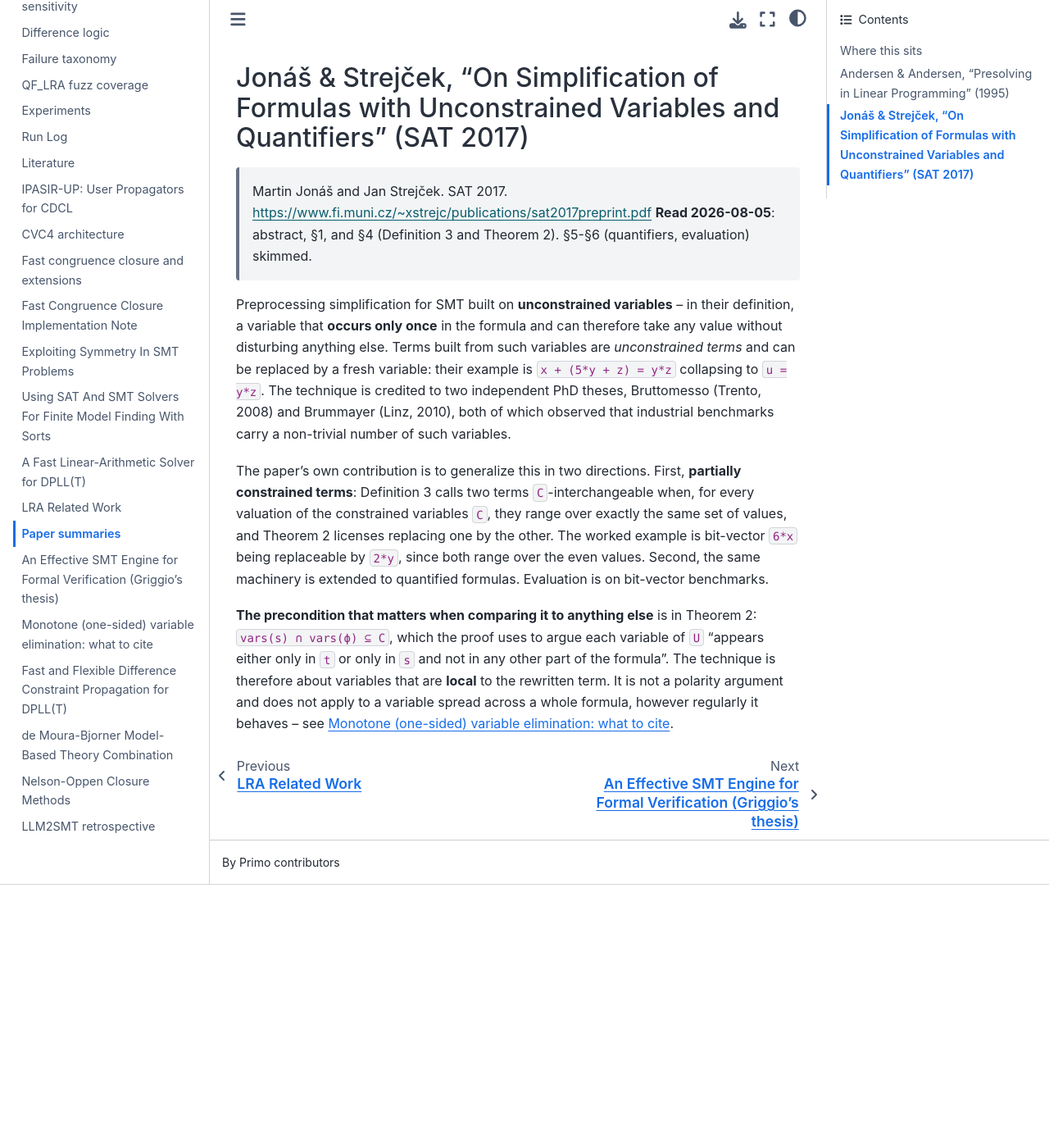
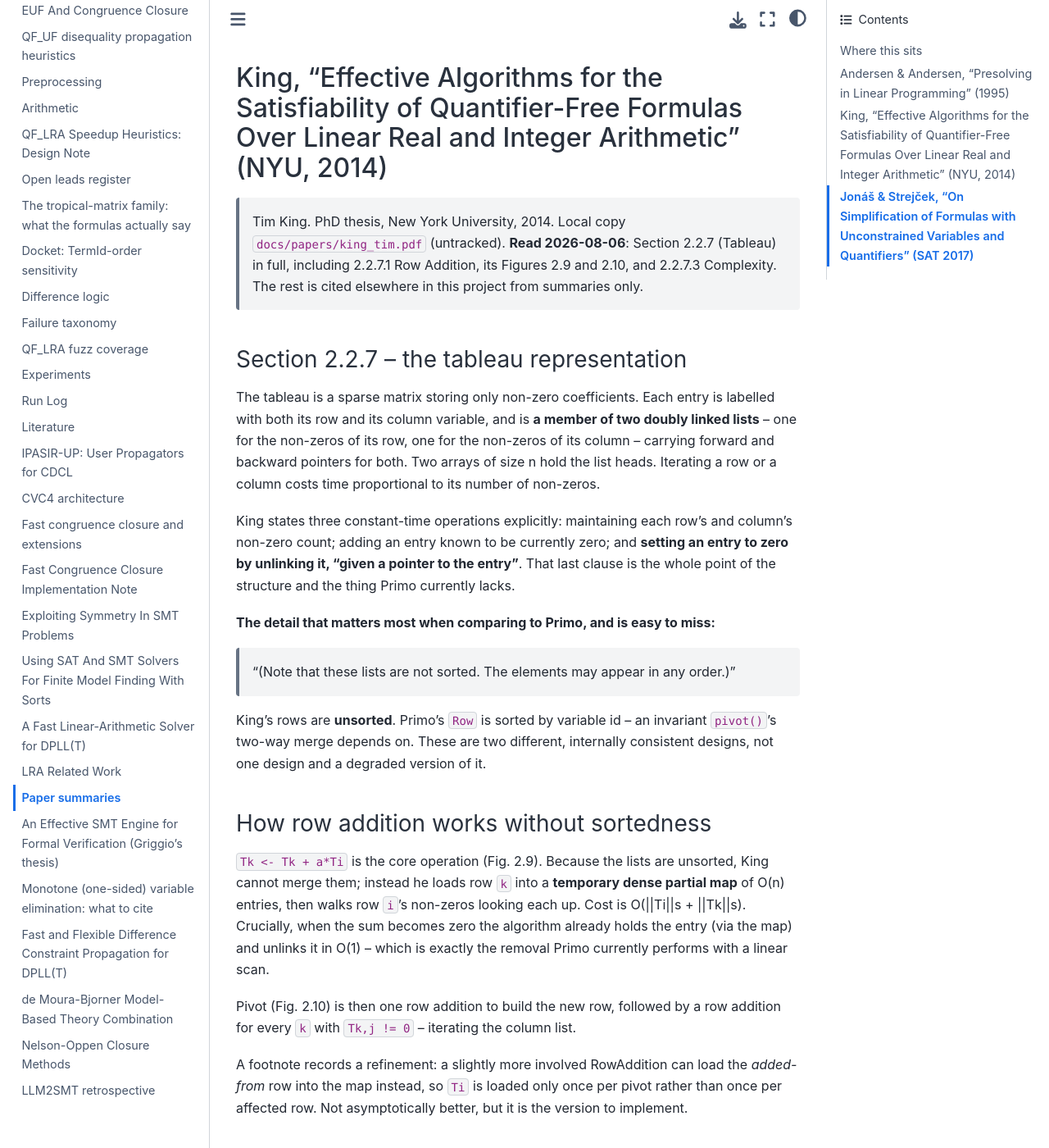
Before and after one commit to primo-solver/primo, a Jupyter Book: the page built from docs/papers/summaries.md, in a window 1280 px wide and 1400 px high, scrolled down 2129 px. Shown: the whole window at 82% size. Built offline with Jupyter Book 1.0.4 settings and Sphinx 7.4.7 and the Sphinx Book theme 1.1.4, drawn with Linux system fonts in a browser that asks for light colours; before the commit the page ends 3208 px from its top, so only the background shows below that; some of the changed text lies outside the part shown.

Commit message:
Read King 2.2.7: it confirms the direction and exposes a design fork
The thesis is now available locally, so the design note no longer rests on a
one-line secondary summary. Section 2.2.7 read in full, including Row Addition
(Figs 2.9, 2.10) and the complexity argument.

Confirmed: each non-zero is a member of two doubly linked lists, row and
column, with forward and backward pointers for both, and setting an entry to
zero is an O(1) unlink "given a pointer to the entry". That is exactly the
capability Primo lacks and the reason its removal is a linear scan.

The fork the summary had hidden, and it matters: King's lists are explicitly
NOT sorted -- "the elements may appear in any order". Primo's rows are sorted
by variable id, which is the invariant pivot()'s two-way merge depends on and
which item H8 was built around. Because his lists are unsorted King cannot
merge; row addition instead loads one row into a temporary dense map of O(n)
entries and walks the other against it. Both designs reach
O(||Ti|| + ||Tk||); they pay differently.

So adopting King's form wholesale means giving up sortedness, the two-way
merge, contiguity and H8, and taking on an O(n) scratch map, in exchange for
O(1) removal -- a much larger and less obviously good trade than "add
cross-links". The array variant recorded in lead 3b keeps Primo's side of the
fork and still buys most of the removal win; it is explicitly labelled a
variant and not attributed to King.

Also records what 2.2.7 does not offer: nothing on fill-in, so the
densification measured in qf-lra-heuristics section 6 is not answered here.

Co-Authored-By: Claude Opus 5 <noreply@anthropic.com>

```diff
--- a/docs/papers/summaries.md
+++ b/docs/papers/summaries.md
@@ -72,6 +72,83 @@ elimination was this paper's "dominated column" was **wrong**; see
 legitimately supplies is the presolve/postsolve vocabulary and the observation
 that reduction order matters when reductions are interdependent.
 
+(king-thesis)=
+## King, "Effective Algorithms for the Satisfiability of Quantifier-Free Formulas Over Linear Real and Integer Arithmetic" (NYU, 2014)
+
+> Tim King. PhD thesis, New York University, 2014. Local copy
+> `docs/papers/king_tim.pdf` (untracked).
+> **Read 2026-08-06**: Section 2.2.7 (Tableau) in full, including 2.2.7.1 Row
+> Addition, its Figures 2.9 and 2.10, and 2.2.7.3 Complexity. The rest is
+> cited elsewhere in this project from summaries only.
+
+### Section 2.2.7 -- the tableau representation
+
+The tableau is a sparse matrix storing only non-zero coefficients. Each entry
+is labelled with both its row and its column variable, and is **a member of
+two doubly linked lists** -- one for the non-zeros of its row, one for the
+non-zeros of its column -- carrying forward and backward pointers for both.
+Two arrays of size n hold the list heads. Iterating a row or a column costs
+time proportional to its number of non-zeros.
+
+King states three constant-time operations explicitly: maintaining each row's
+and column's non-zero count; adding an entry known to be currently zero; and
+**setting an entry to zero by unlinking it, "given a pointer to the entry"**.
+That last clause is the whole point of the structure and the thing Primo
+currently lacks.
+
+**The detail that matters most when comparing to Primo, and is easy to miss:**
+
+> "(Note that these lists are not sorted. The elements may appear in any
+> order.)"
+
+King's rows are **unsorted**. Primo's `Row` is sorted by variable id -- an
+invariant `pivot()`'s two-way merge depends on. These are two different,
+internally consistent designs, not one design and a degraded version of it.
+
+### How row addition works without sortedness
+
+`Tk <- Tk + a*Ti` is the core operation (Fig. 2.9). Because the lists are
+unsorted, King cannot merge them; instead he loads row `k` into a **temporary
+dense partial map** of O(n) entries, then walks row `i`'s non-zeros looking
+each up. Cost is O(||Ti||s + ||Tk||s). Crucially, when the sum becomes zero
+the algorithm already holds the entry (via the map) and unlinks it in O(1) --
+which is exactly the removal Primo currently performs with a linear scan.
+
+Pivot (Fig. 2.10) is then one row addition to build the new row, followed by a
+row addition for every `k` with `Tk,j != 0` -- iterating the column list.
+
+A footnote records a refinement: a slightly more involved RowAddition can load
+the *added-from* row into the map instead, so `Ti` is loaded only once per
+pivot rather than once per affected row. Not asymptotically better, but it is
+the version to implement.
+
+### The design fork this exposes
+
+| | King | Primo today |
+|---|---|---|
+| row storage | unsorted doubly linked list | sorted contiguous `vector<pair>` |
+| row addition | dense scratch map | two-way merge (item H8) |
+| entry removal | **O(1) unlink, pointer in hand** | **linear scan of the column list** |
+| column size | maintained O(1) | `occurs_in_[var].size()` |
+
+Both reach O(||Ti|| + ||Tk||) row addition. King pays an O(n) scratch map and
+loses contiguity; Primo pays sortedness maintenance and gets cache-friendly
+merges -- and then pays for removal, because without cross-links it cannot
+unlink an entry it is already holding.
+
+### Also read
+
+2.2.7.3 argues the pivot is strongly polynomial: tableau form is Gaussian
+elimination under a variable order, a pivot is a re-elimination under a new
+order, and Schrijver's Theorem 3.3 bounds the coefficient sizes. Lemma 2.19
+and Theorem 2.20 carry that through. This is a complexity argument, not an
+implementation technique, and does not bear on the representation choice.
+
+**Not established by this section:** anything about fill-in. Searching the
+thesis for fill-in, density, Markowitz or refactorization turns up only the
+sparse format itself, so the densification measured in
+[](../qf-lra-heuristics.md) section 6 is not a problem this source answers.
+
 (jonas-strejcek-unconstrained)=
 ## Jonáš & Strejček, "On Simplification of Formulas with Unconstrained Variables and Quantifiers" (SAT 2017)
 
```
Also changed, not shown: docs/open-leads.md (+28 -9 lines).
